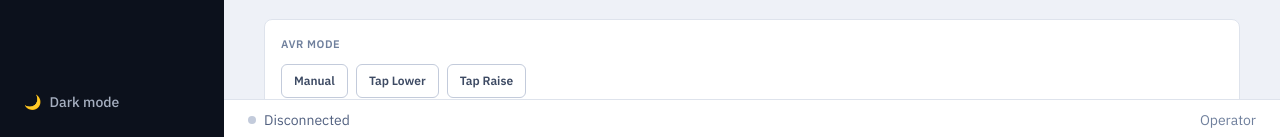
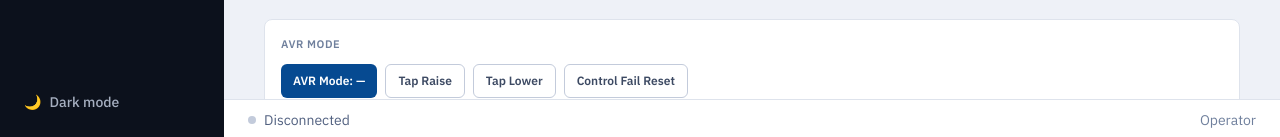
Before and after one commit to sasikumar-precimeasure/frontend-tms, a React (Vite) app: page /dashboard in a window 1280 px wide. Shown: the part 660-797 px from the top of the page. Built offline with nearby package versions, Linux system fonts and the light colour scheme; no server answers.

Commit message:
avrStatusWord

```diff
--- a/src/domain/entities/TransformerRegisterMap.ts
+++ b/src/domain/entities/TransformerRegisterMap.ts
@@ -16,7 +16,9 @@ export interface RegisterOffsetMap {
   tapCount: number;
   ptVoltage: number;
   actualPtVoltage: number;
-  operationMode: number; // 0 = Independent, 1 = Auto/other modes TBD
+  // Mode Display (mirrors double_byte(43)): 4 = Off, 1 = Master, 2 = Follower,
+  // anything else (3, per Form1.txt) = Independent.
+  operationMode: number;
   // Bit-decoded status words. Bit-extraction here is `(word >> bit) & 1`,
   // inferred from usage since the original And_Calc()/And_Ans() bit-decode
   // routine's implementation was not present in the source provided.
@@ -44,6 +46,18 @@ export interface RegisterOffsetMap {
   // (mirrors Btn_Mute_Click's WriteSingleRegister(..., 0)).
   annMuteRegister: number;
   annMuteWriteRegister: number;
+  // AVR controls (mirrors Btn_AvrAuto/Btn_TapRaise/Btn_TapLow/Btn_CfReset's
+  // WriteSingleRegister targets). avrModeWriteRegister is also read back to
+  // show the current AUTO/MANUAL state, same alias pattern as
+  // annMuteRegister/annMuteWriteRegister.
+  avrModeWriteRegister: number;
+  tapRaiseWriteRegister: number;
+  tapLowerWriteRegister: number;
+  controlFailResetWriteRegister: number;
+  // AVR status word (mirrors double_byte(9), bit-decoded via And_Calc/And_Ans):
+  // bit 0 = AFR, bit 1 = Raise Relay, bit 2 = Lower Relay, bit 6 = Over Volt,
+  // bit 7 = Under Volt.
+  avrStatusWord: number;
 }
 
 export interface TransformerRegisterConfig {
@@ -55,39 +69,46 @@ export interface TransformerRegisterConfig {
 // Defaults mirror ModbusClient.vb / Form1.vb's disp() (IRTCC) register map:
 // double_byte(10)=OTI, (11)=WTI, (15)=MOG, (16)/(17)=tap position/max,
 // (18)=tap count, (19)=PT voltage, (21)=actual PT voltage, (22)/(23)=OTI/WTI
-// max, (2)=breaker/OLTC status word, (64)=PT Fail. These are seed values
-// only - each device's offsets are independently editable in Settings.
+// max, (2)=breaker/OLTC status word, (9)=AVR status word, (43)=Mode Display,
+// (44)/(45)/(46)/(66)=AVR mode/tap raise/tap lower/control fail reset write
+// targets, (64)=PT Fail. These are seed values only - each device's offsets
+// are independently editable in Settings.
 export const DEFAULT_REGISTER_CONFIG: TransformerRegisterConfig = {
-  startAddress: 4001,
-  count: 30,
+  startAddress: 40001,
+  count: 80,
   offsets: {
-    otiTemperature: 10,
-    otiTemperatureMax: 22,
-    wtiTemperature: 11,
-    wtiTemperatureMax: 23,
-    mog: 15,
-    tapPosition: 16,
-    tapPositionMax: 17,
-    tapCount: 18,
-    ptVoltage: 19,
-    actualPtVoltage: 21,
-    operationMode: 9,
+    otiTemperature: 9,
+    otiTemperatureMax: 21,
+    wtiTemperature: 10,
+    wtiTemperatureMax: 22,
+    mog: 11,
+    tapPosition: 15,
+    tapPositionMax: 16,
+    tapCount: 17,
+    ptVoltage: 18,
+    actualPtVoltage: 20,
+    operationMode: 42,
     lvBreakerWord: 2,
     lvBreakerBit: 1,
     hvBreakerWord: 2,
     hvBreakerBit: 2,
     oltcWord: 2,
     oltcBit: 3,
-    ptFailRegister: 64,
+    ptFailRegister: 63,
     // Placeholder seed offsets, same as every other field here - independently
     // editable in Settings per device.
-    annAlarmWord1: 1,
-    annAlarmWord2: 3,
-    annAckWord1: 4,
-    annAckWord2: 5,
-    annHooterRegister: 6,
-    annMuteRegister: 7,
-    annMuteWriteRegister: 7,
+    annAlarmWord1: 0,
+    annAlarmWord2: 1,
+    annAckWord1: 2,
+    annAckWord2: 3,
+    annHooterRegister: 60,
+    annMuteRegister: 59,
+    annMuteWriteRegister: 59,
+    avrModeWriteRegister: 44,
+    tapRaiseWriteRegister: 45,
+    tapLowerWriteRegister: 46,
+    controlFailResetWriteRegister: 66,
+    avrStatusWord: 9,
   },
 };
 
@@ -122,12 +143,16 @@ export interface DashboardReadings {
   wtiTemperature: number | null;
   wtiTemperatureMax: number | null;
   mog: number | null;
-  tapPosition: number | null;
+  tapPosition: number | 'open' | null;
   tapPositionMax: number | null;
   tapCount: number | null;
-  ptVoltage: number | null;
-  actualPtVoltage: number | null;
-  operationMode: number | null;
+  // 'open' mirrors the legacy UI's literal "Open" text for an out-of-range/
+  // disconnected PT voltage reading - distinct from `null` (read failed
+  // entirely), so the UI can show "Open" specifically rather than generic
+  // "N/A".
+  ptVoltage: number | 'open' | null;
+  actualPtVoltage: number | 'open' | null;
+  operationMode: OperationMode | null;
   lvBreakerActive: boolean | null;
   hvBreakerActive: boolean | null;
   oltcLocal: boolean | null;
@@ -143,6 +168,16 @@ export interface DashboardReadings {
   // whether the Mute control shows, matching Btn_Mute's Visible toggling.
   hooterActive: boolean | null;
   muteVisible: boolean | null;
+  // AVR status word (mirrors double_byte(9)) - avrModeIsAuto reads back the
+  // same register the AVR Auto/Manual toggle writes to; the rest are
+  // read-only indicator lights in the legacy UI (IndiTapRaise/IndiTaplow/
+  // UnderVolt/OverVolt), never clicked.
+  avrModeIsAuto: boolean | null;
+  afrActive: boolean | null;
+  raiseRelayActive: boolean | null;
+  lowerRelayActive: boolean | null;
+  overVoltActive: boolean | null;
+  underVoltActive: boolean | null;
 }
 
 // Signed 16-bit correction: a Modbus holding register is unsigned (0-65535)
@@ -171,30 +206,44 @@ function readMaxTemperature(raw: number | null): number | null {
 }
 
 // Tap position is only valid while 0 < position <= tapMax and position is
-// not the "open"/invalid sentinel 32767.
-function readTapPosition(rawPosition: number | null, rawMax: number | null): number | null {
+// not the "open"/invalid sentinel 32767 - invalid shows the legacy UI's
+// literal "Open" text, not a generic unavailable state.
+function readTapPosition(rawPosition: number | null, rawMax: number | null): number | 'open' | null {
   if (rawPosition === null) return null;
-  if (rawPosition <= 0 || rawPosition === 32767) return null;
-  if (rawMax !== null && rawPosition > rawMax) return null;
+  if (rawPosition <= 0 || rawPosition === 32767) return 'open';
+  if (rawMax !== null && rawPosition > rawMax) return 'open';
   return rawPosition;
 }
 
-// PT Voltage: valid only in (4000, 15000), then /100.
-function readPtVoltage(raw: number | null): number | null {
+// PT Voltage: valid only in (4000, 15000), then /100 - out of range shows
+// the legacy UI's literal "Open" text, not a generic unavailable state.
+function readPtVoltage(raw: number | null): number | 'open' | null {
   if (raw === null) return null;
-  if (raw <= 4000 || raw >= 15000) return null;
+  if (raw <= 4000 || raw >= 15000) return 'open';
   return Math.round((raw / 100) * 100) / 100;
 }
 
 // Actual PT Voltage: valid when > 4000 and not one of the sentinel codes
 // used for "not applicable"/error states; scaled /1000 (TR1's scaling in
 // the source - TR2 used /10, a genuine inconsistency in the legacy app;
-// /1000 was chosen as the canonical default per product decision).
+// /1000 was chosen as the canonical default per product decision). Every
+// other case (sentinel match or <=4000) shows "Open", same as PT Voltage.
 const ACTUAL_PT_VOLTAGE_SENTINELS = new Set([32767, 32766, 32765]);
-function readActualPtVoltage(raw: number | null): number | null {
+function readActualPtVoltage(raw: number | null): number | 'open' | null {
   if (raw === null) return null;
-  if (raw <= 4000 || ACTUAL_PT_VOLTAGE_SENTINELS.has(raw)) return null;
+  if (raw <= 4000 || ACTUAL_PT_VOLTAGE_SENTINELS.has(raw)) return 'open';
   return Math.round((raw / 1000) * 10) / 10;
+}
+
+// Mode Display (mirrors double_byte(43)): 4 = Off, 1 = Master, 2 = Follower,
+// anything else (3, per Form1.txt) = Independent.
+export type OperationMode = 'Off' | 'Master' | 'Follower' | 'Independent';
+function readOperationMode(raw: number | null): OperationMode | null {
+  if (raw === null) return null;
+  if (raw === 4) return 'Off';
+  if (raw === 1) return 'Master';
+  if (raw === 2) return 'Follower';
+  return 'Independent';
 }
 
 function readBit(word: number | null, bit: number): boolean | null {
@@ -223,6 +272,8 @@ export function mapRegistersToReadings(
   const annAckWord2 = get(offsets.annAckWord2);
   const hooterRaw = get(offsets.annHooterRegister);
   const muteRaw = get(offsets.annMuteRegister);
+  const avrModeRaw = get(offsets.avrModeWriteRegister);
+  const avrStatusWord = get(offsets.avrStatusWord);
 
   const decodeAnnunciationWords = (word1: number | null, word2: number | null): (boolean | null)[] | null => {
     if (registers === null) return null;
@@ -240,7 +291,7 @@ export function mapRegistersToReadings(
     tapCount: get(offsets.tapCount),
     ptVoltage: readPtVoltage(get(offsets.ptVoltage)),
     actualPtVoltage: readActualPtVoltage(get(offsets.actualPtVoltage)),
-    operationMode: get(offsets.operationMode),
+    operationMode: readOperationMode(get(offsets.operationMode)),
     lvBreakerActive: readBit(lvBreakerWord, offsets.lvBreakerBit),
     hvBreakerActive: readBit(hvBreakerWord, offsets.hvBreakerBit),
     // oltcBit: 0 = Local, 1 = Remote in the source, so "Local" is the
@@ -252,5 +303,11 @@ export function mapRegistersToReadings(
     annAckWords: [annAckWord1, annAckWord2],
     hooterActive: hooterRaw === null ? null : hooterRaw !== 0,
     muteVisible: muteRaw === null ? null : muteRaw !== 0,
+    avrModeIsAuto: avrModeRaw === null ? null : avrModeRaw === 1,
+    afrActive: readBit(avrStatusWord, 0),
+    raiseRelayActive: readBit(avrStatusWord, 1),
+    lowerRelayActive: readBit(avrStatusWord, 2),
+    overVoltActive: readBit(avrStatusWord, 6),
+    underVoltActive: readBit(avrStatusWord, 7),
   };
 }
--- a/src/features/connectionSettings/components/RegisterMapCard.tsx
+++ b/src/features/connectionSettings/components/RegisterMapCard.tsx
@@ -29,6 +29,11 @@ const FIELD_LABELS: Record<keyof RegisterOffsetMap, string> = {
   annHooterRegister: 'Annunciation — Hooter',
   annMuteRegister: 'Annunciation — Mute Visible',
   annMuteWriteRegister: 'Annunciation — Mute Write Target',
+  avrModeWriteRegister: 'AVR Mode (Auto/Manual)',
+  tapRaiseWriteRegister: 'AVR — Tap Raise',
+  tapLowerWriteRegister: 'AVR — Tap Lower',
+  controlFailResetWriteRegister: 'AVR — Control Fail Reset',
+  avrStatusWord: 'AVR — Status Word',
 };
 
 // Bit-position fields (0-15) are conceptually different from register
--- a/src/features/dashboard/components/DevicePanel.tsx
+++ b/src/features/dashboard/components/DevicePanel.tsx
@@ -3,7 +3,7 @@ import type { ReactNode } from 'react';
 import { useAppDispatch, useAppSelector } from '../../../app/store/hooks';
 import type { SubDevice } from '../../../domain/entities/ConnectionSettings';
 import { mapRegistersToReadings } from '../../../domain/entities/TransformerRegisterMap';
-import { readTransformerRegistersAsync } from '../slice';
+import { readTransformerRegistersAsync, writeRegisterAsync } from '../slice';
 import { useValueFlash } from '../hooks/useValueFlash';
 import { useHistory } from '../hooks/useHistory';
 import { Sparkline } from './Sparkline';
@@ -16,12 +16,6 @@ const TEMP_MIN_C = 20;
 const TEMP_MAX_C = 90;
 
 const POLL_INTERVAL_MS = 1000;
-
-// Placeholder for AVR/relay/mute controls - FC06 (Write Single Register)
-// hasn't been implemented yet, so these render but don't send anything.
-const NOT_IMPLEMENTED = () => {
-  /* needs FC06 write support */
-};
 
 function ReadingTile({
   label,
@@ -182,12 +176,13 @@ function TapPositionRow({
   max,
   unavailable,
 }: {
-  position: number | null;
+  position: number | 'open' | null;
   max: number | null;
   unavailable?: boolean;
 }) {
   const flashing = useValueFlash(position);
   const dotCount = max !== null && max > 0 && max <= 20 ? max : null;
+  const numericPosition = typeof position === 'number' ? position : null;
 
   return (
     <div
@@ -198,13 +193,13 @@ function TapPositionRow({
         <span
           className={`font-mono tabular-nums text-sm font-semibold transition-colors duration-300 ${unavailable ? 'text-status-critical/60' : 'text-surface-900'}`}
         >
-          {unavailable || position === null ? 'N/A' : position}
+          {unavailable || position === null ? 'N/A' : position === 'open' ? 'Open' : position}
         </span>
       </div>
       {dotCount !== null && (
         <div className="mt-1.5 flex flex-wrap gap-1">
           {Array.from({ length: dotCount }, (_, i) => {
-            const filled = !unavailable && position !== null && i < position;
+            const filled = !unavailable && numericPosition !== null && i < numericPosition;
             return (
               <span
                 key={i}
@@ -221,10 +216,12 @@ function TapPositionRow({
 function ActionButton({
   children,
   tone = 'neutral',
+  disabled,
   onClick,
 }: {
   children: ReactNode;
   tone?: 'neutral' | 'primary' | 'good' | 'critical';
+  disabled?: boolean;
   onClick: () => void;
 }) {
   const toneStyles: Record<string, string> = {
@@ -237,7 +234,8 @@ function ActionButton({
   return (
     <button
       onClick={onClick}
-      className={`px-3 py-2 text-xs font-semibold rounded-md transition ${toneStyles[tone]}`}
+      disabled={disabled}
+      className={`px-3 py-2 text-xs font-semibold rounded-md transition disabled:opacity-50 disabled:pointer-events-none ${toneStyles[tone]}`}
     >
       {children}
     </button>
@@ -275,6 +273,7 @@ export const DevicePanel = ({ trId, clientId, isConnected, device }: DevicePanel
   const dispatch = useAppDispatch();
   const readingKey = `${trId}:${device.id}`;
   const readState = useAppSelector((state) => state.dashboard.readingsByTrId[readingKey]);
+  const writesByKey = useAppSelector((state) => state.dashboard.writesByKey);
   const { startAddress, count, offsets } = device.registerConfig;
   const [settingsOpen, setSettingsOpen] = useState(false);
 
@@ -301,6 +300,27 @@ export const DevicePanel = ({ trId, clientId, isConnected, device }: DevicePanel
   const readings = mapRegistersToReadings(readState?.registers ?? null, offsets);
   const isByteCountMismatch = readState?.errorMessage?.includes('Unexpected byte count') ?? false;
   const hasReadError = Boolean(readState?.errorMessage);
+
+  // Mirrors Btn_AvrAuto/Btn_TapRaise/Btn_TapLow/Btn_CfReset_Click: each is
+  // confirmation-gated in the legacy app before writing (role-gating isn't
+  // ported since this app has no role system yet).
+  const writeAvrControl = (key: string, confirmMessage: string, offset: number, value: number) => {
+    if (!window.confirm(confirmMessage)) return;
+    dispatch(
+      writeRegisterAsync({
+        key: `${trId}:${device.id}:${key}`,
+        clientId,
+        slaveId: device.slaveId,
+        address: startAddress + offset,
+        value,
+      })
+    );
+  };
+
+  const avrModeKey = `${trId}:${device.id}:avr-mode`;
+  const tapRaiseKey = `${trId}:${device.id}:tap-raise`;
+  const tapLowerKey = `${trId}:${device.id}:tap-lower`;
+  const cfResetKey = `${trId}:${device.id}:cf-reset`;
 
   return (
     <div className="max-w-5xl mx-auto px-6 py-6 space-y-5">
@@ -393,44 +413,78 @@ export const DevicePanel = ({ trId, clientId, isConnected, device }: DevicePanel
         <section className="bg-surface-0 rounded-lg border border-surface-200 px-4 py-1 card-hover">
           <StatValue
             label="PT Voltage"
-            value={readings.ptVoltage === null ? '—' : `${readings.ptVoltage} V`}
+            value={readings.ptVoltage === null ? '—' : readings.ptVoltage === 'open' ? 'Open' : `${readings.ptVoltage} V`}
             unavailable={hasReadError}
             icon={ROW_ICONS.ptVoltage}
           />
           <StatValue
             label="Actual PT Voltage"
-            value={readings.actualPtVoltage === null ? '—' : `${readings.actualPtVoltage} V`}
+            value={
+              readings.actualPtVoltage === null
+                ? '—'
+                : readings.actualPtVoltage === 'open'
+                  ? 'Open'
+                  : `${readings.actualPtVoltage} V`
+            }
             unavailable={hasReadError}
             icon={ROW_ICONS.actualPtVoltage}
           />
         </section>
       </div>
 
-      {/* AVR controls */}
+      {/* AVR controls - each writes a real register via FC06, mirroring
+          Btn_AvrAuto/Btn_TapRaise/Btn_TapLow/Btn_CfReset_Click */}
       <section className="bg-surface-0 rounded-lg border border-surface-200 p-4 space-y-3 animate-panel-enter stagger-3 card-hover">
         <p className="text-[11px] font-semibold uppercase tracking-wider text-surface-500">AVR Mode</p>
         <div className="flex flex-wrap gap-2">
-          <ActionButton onClick={NOT_IMPLEMENTED}>Manual</ActionButton>
-          <ActionButton onClick={NOT_IMPLEMENTED}>Tap Lower</ActionButton>
-          <ActionButton onClick={NOT_IMPLEMENTED}>Tap Raise</ActionButton>
-        </div>
-        <div className="flex flex-wrap gap-2 pt-1">
-          <ActionButton tone="critical" onClick={NOT_IMPLEMENTED}>
-            Lower Relay On
+          <ActionButton
+            tone="primary"
+            disabled={writesByKey[avrModeKey]?.isWriting}
+            onClick={() =>
+              writeAvrControl(
+                'avr-mode',
+                readings.avrModeIsAuto
+                  ? 'Switch AVR mode to MANUAL?'
+                  : 'Switch AVR mode to AUTO?',
+                offsets.avrModeWriteRegister,
+                readings.avrModeIsAuto ? 0 : 1
+              )
+            }
+          >
+            AVR Mode: {readings.avrModeIsAuto === null ? '—' : readings.avrModeIsAuto ? 'AUTO' : 'MANUAL'}
           </ActionButton>
-          <ActionButton onClick={NOT_IMPLEMENTED}>Control Fail Reset</ActionButton>
-          <ActionButton tone="critical" onClick={NOT_IMPLEMENTED}>
-            Raise Relay On
+          <ActionButton
+            disabled={writesByKey[tapRaiseKey]?.isWriting}
+            onClick={() => writeAvrControl('tap-raise', 'Are you sure you want to Raise Tap?', offsets.tapRaiseWriteRegister, 1)}
+          >
+            Tap Raise
+          </ActionButton>
+          <ActionButton
+            disabled={writesByKey[tapLowerKey]?.isWriting}
+            onClick={() => writeAvrControl('tap-lower', 'Are you sure you want to Lower Tap?', offsets.tapLowerWriteRegister, 1)}
+          >
+            Tap Lower
+          </ActionButton>
+          <ActionButton
+            disabled={writesByKey[cfResetKey]?.isWriting}
+            onClick={() => writeAvrControl('cf-reset', 'Are you sure you want to Reset?', offsets.controlFailResetWriteRegister, 0)}
+          >
+            Control Fail Reset
           </ActionButton>
         </div>
       </section>
 
-      {/* Status - bit-decoded from the configured breaker/OLTC/PT-fail registers */}
+      {/* Status - bit-decoded from the configured breaker/OLTC/PT-fail/AVR registers */}
       <section className="grid grid-cols-2 sm:grid-cols-4 gap-3 animate-panel-enter stagger-4">
         <StatusChip label="LV Circuit Breaker" active={hasReadError ? null : readings.lvBreakerActive} />
         <StatusChip label="HV Circuit Breaker" active={hasReadError ? null : readings.hvBreakerActive} />
         <StatusChip label="PT Fail" active={hasReadError ? null : readings.ptFailActive} />
         <StatusChip label="OLTC Local" active={hasReadError ? null : readings.oltcLocal} />
+        <StatusChip label="AFR" active={hasReadError ? null : readings.afrActive} />
+        <StatusChip label="Raise Relay" active={hasReadError ? null : readings.raiseRelayActive} />
+        <StatusChip label="Lower Relay" active={hasReadError ? null : readings.lowerRelayActive} />
+        <StatusChip label="Over Volt" active={hasReadError ? null : readings.overVoltActive} />
+        <StatusChip label="Under Volt" active={hasReadError ? null : readings.underVoltActive} />
       </section>
 
       {settingsOpen && (
```
